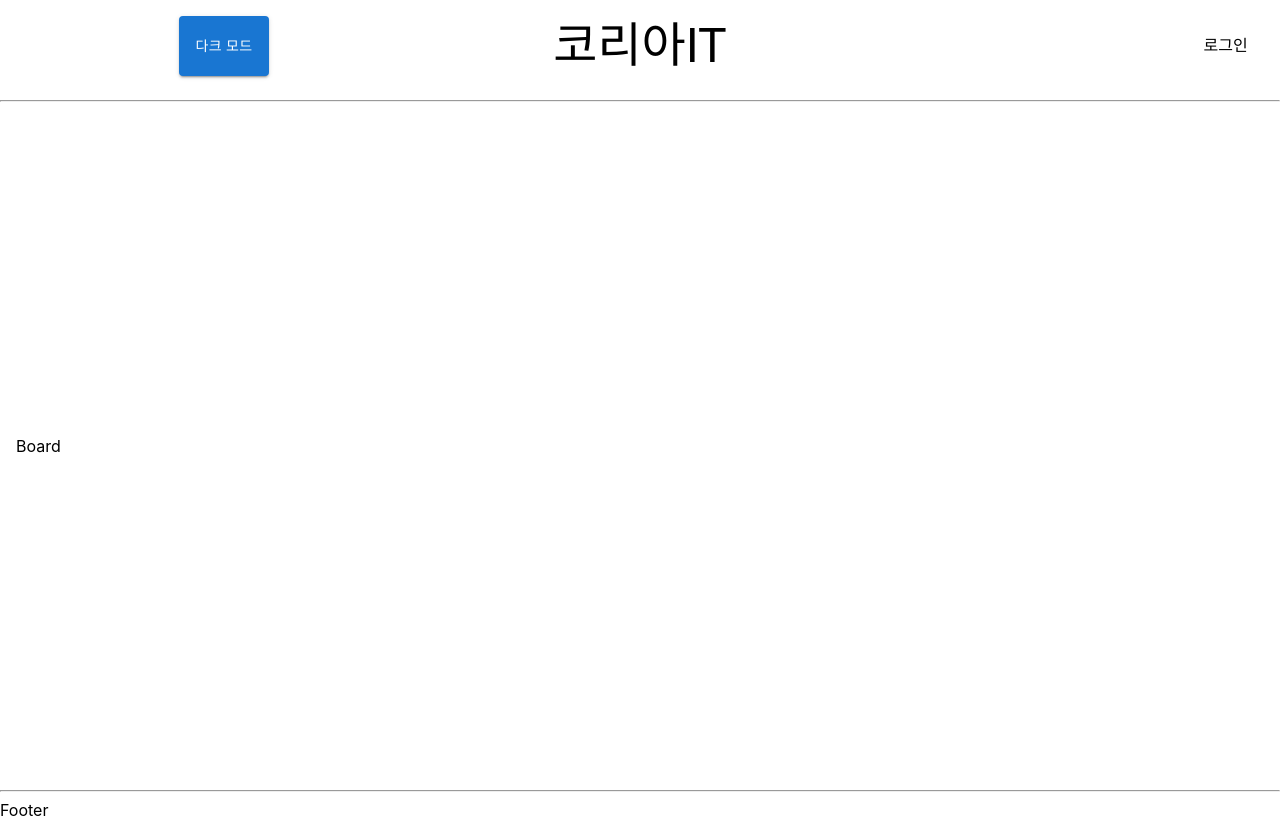
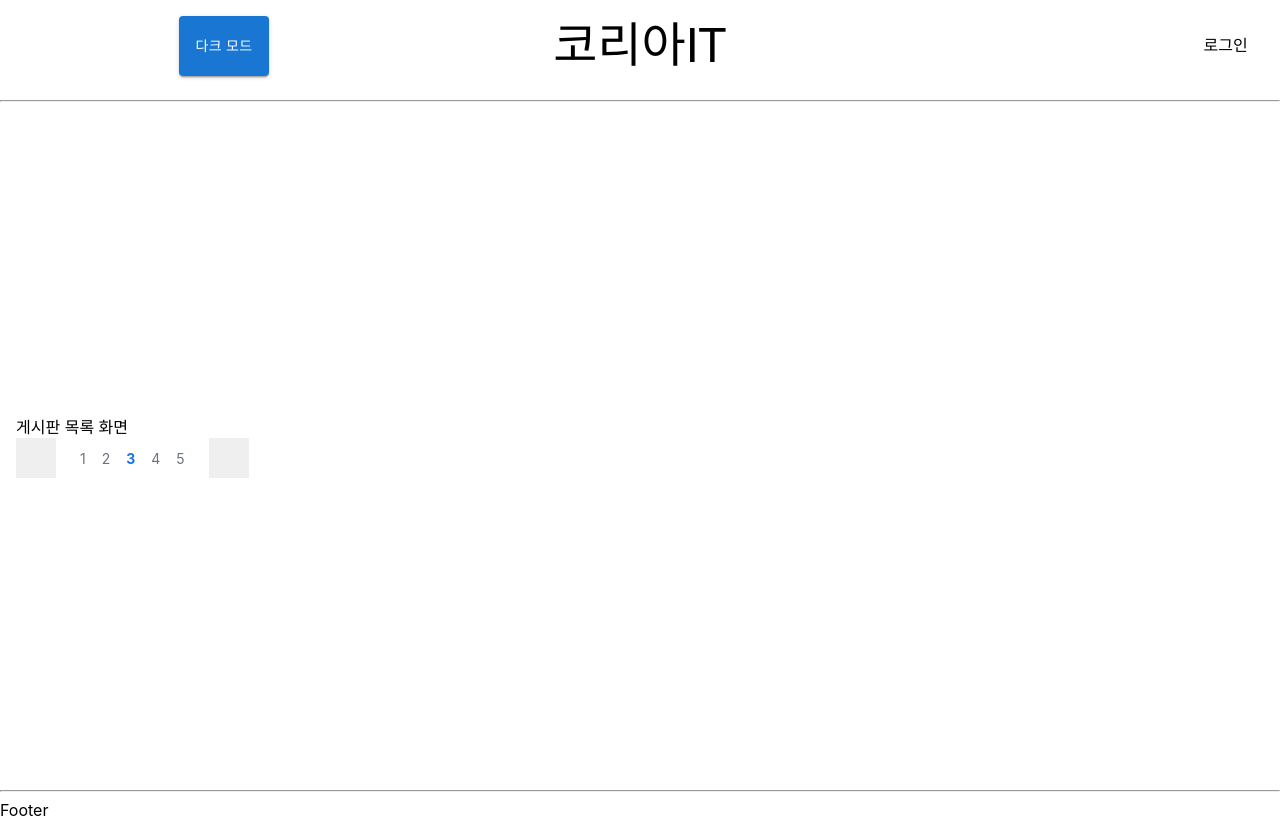
Before and after one commit to devgiants75/korea_1_iot_board, a React (Create React App) app in the folder board_front/: page /board/write in a window 1280 px wide. Built offline with nearby package versions, Linux system fonts and the light colour scheme; no server answers.

Commit message:
20241105

```diff
--- a/board_front/package.json
+++ b/board_front/package.json
@@ -3,6 +3,7 @@
   "version": "0.1.0",
   "private": true,
   "dependencies": {
+    "@emotion/babel-plugin": "^11.12.0",
     "@emotion/react": "^11.13.3",
     "@emotion/styled": "^11.13.0",
     "@mui/material": "^6.1.5",
--- a/board_front/src/App.tsx
+++ b/board_front/src/App.tsx
@@ -4,10 +4,11 @@ import './App.css';
 import { Route, Routes, useNavigate } from 'react-router-dom';
 
 import Container from './layouts/Container';
-import { AUTH_PATH, BOARD_DETAIL_PATH, BOARD_UPDATE_PATH, BOARD_WRITE_PATH, MAIN_PATH, REACT_STUDY_PATH, USER_PATH, TODO_PATH } from './constants';
+import { AUTH_PATH, BOARD_DETAIL_PATH, BOARD_UPDATE_PATH, BOARD_WRITE_PATH, MAIN_PATH, REACT_STUDY_PATH, USER_PATH, TODO_PATH, BOARD_LIST_PATH } from './constants';
 import Main from './views/Main';
 import Authentication from './views/Authentication';
 import Board from './views/Board';
+import BoardList from './views/Board';
 import User from './views/User';
 import ReactStudy from './views/ReactStudy';
 import Todo from './views/Todo';
@@ -93,6 +94,11 @@ function App() {
           {/* 로그인 + 회원가입 화면 */}
           <Route path={AUTH_PATH} element={<Authentication />} />
 
+          {/* 게시물 리스트 화면 */}
+          <Route path={BOARD_LIST_PATH
+
+          } element={<BoardList />} />
+
           {/* 게시물 상세 보기 화면 */}
           <Route path={BOARD_DETAIL_PATH(':boardNumber')} element={<Board />} />
 
--- /dev/null
+++ b/board_front/src/components/Pagination.tsx
@@ -0,0 +1,98 @@
+import React from 'react';
+
+/** @jsxImportSource @emotion/react */
+import { css } from '@emotion/react';
+
+interface PaginationProp {
+  pageList: number[]; // 페이지 번호 목록 배열
+  currentPage: number; // 현재 페이지 번호
+
+  // 특정 페이지 클릭 시 호출 함수
+  handlePageClick: (page: number) => void;
+
+  // 이전/다음 섹션으로 이동 버튼 클릭 시 호출 함수
+  handlePreSectionClick: () => void;
+  handleNextSectionClick: () => void;
+}
+
+// 해당 pagination 메인 컴포넌트
+const paginationBoxStyle = css`
+  display: flex;
+  align-items: center;
+  gap: 24px;
+`;
+
+// 버튼 스타일: 아이콘과 호버/포커스 효과 포함
+const buttonStyle = (icon: string) => css`
+  width: 40px;
+  height: 40px;
+  background-image: url(${icon});
+  background-size: cover;
+  background-position: center;
+  border: none;
+  cursor: pointer;
+  transition: background-color 0.3s;
+
+  &:hover {
+    background-color: #e2e8f0;
+  }
+
+  &:focus {
+    outline: 2px solid #1a73e8
+  }
+`;
+
+// 페이지 번호 목록 스타일
+const pageListStyle = css`
+  display: flex;
+  gap: 16px;
+`;
+
+// 페이지 번호 스타일: 활성화 여부에 따라 스타일 변경
+const pageStyle = (isActive: boolean) => css`
+  color: ${isActive ? '#1a73e8' : '#6b7280'};
+  font-size: 14px;
+  font-weight: ${isActive ? '700' : '400'};
+  cursor: ${isActive ? 'default' : 'pointer'};
+  transition: color 0.3s;
+
+  &:hover {
+    color: ${!isActive && '#374151'};
+    /* 비활성 페이지만 호버 시 색상 변경 */
+  }
+`;
+
+export default function Pagination() {
+  const pageList = [1, 2, 3, 4, 5];
+  const currentPage = 3;
+
+
+  return (
+    <div css={paginationBoxStyle}>
+      {/* Pagination 컴포넌트를 감싸는 상자 */}
+
+      <button
+        css={buttonStyle('')}
+        // 이전 버튼에 아이콘 설정
+      />
+
+      <div css={pageListStyle}>
+        {/* 페이지 번호 목록을 담는 컨테이너 */}
+
+        {pageList.map(page => (
+          <div
+            key={page}
+            css={pageStyle(page === currentPage)}
+          >
+            {page}
+          </div>
+        ))}
+      </div>
+
+      <button
+        css={buttonStyle('')}
+        // 다음 버튼에 아이콘 설정
+      />
+    </div>
+  )
+}
--- a/board_front/src/constants/index.ts
+++ b/board_front/src/constants/index.ts
@@ -7,6 +7,7 @@ export const MAIN_PATH = '/';
 
 export const AUTH_PATH = '/auth';
 
+export const BOARD_LIST_PATH = '/board';
 export const BOARD_DETAIL_PATH = (boardNumber: number | string) => `/board/detail/${boardNumber}`;
 export const BOARD_WRITE_PATH = '/board/write';
 export const BOARD_UPDATE_PATH = (boardNumber: number | string) => `/board/update/${boardNumber}`;
--- /dev/null
+++ b/board_front/src/react-study/G_Emotion.tsx
@@ -0,0 +1,95 @@
+/** @jsxImportSource @emotion/react */
+import { css, Global } from '@emotion/react'
+import styled from '@emotion/styled';
+import React from 'react'
+/*
+1. Emotion 라이브러리
+: CSS-in-JS 스타일링을 제공하여 React 컴포넌트 스타일을 적용하는 방법
+
+cf) CSS-in-JS
+  : JS 안에서 스타일을 작성하게 해주는 방식
+
+2. Emotion 사용 방법
+: npm install @emotion/react @emotion/styled
+- npm install @emotion/react @emotion/styled @emotion/babel-plugin
+  (바벨 플러그인-선택사항: 타입 지원을 위해 설치)
+
+3. Emotion 기본 구성
+: @emotion/react: Emotion의 핵심 패키지, css 함수와 테마 기능 등을 제공
+: @emotion/styled: styled-components와 유사하게 스타일링 할 수 있게 도와주는 패키지
+
+4. 기본 사용법
+  1) css 함수
+    : css 헬퍼를 사용하여 스타일을 작성
+
+  2) styled 함수
+    : styled 함수를 사용하여 스타일을 작성
+    : 해당 스타일의 컴포넌트를 반환
+*/
+
+const divStyle = css`
+  background-color: #007bff;
+  color: white;
+  margin: 4px;
+  padding: 8px 16px;
+  border: none;
+  border-radius: 4px;
+  &:hover {
+    background-color: #0056b3;
+  }
+`;
+
+const StyledDiv = styled.div` // 해당 태그에 직접 스타일 적용
+  background-color: #007bff;
+  color: white;
+  margin: 4px;
+  padding: 8px 16px;
+  border: none;
+  border-radius: 4px;
+  &:hover {
+    background-color: #0056b3;
+  }
+`;
+
+/*
+  5. 동적 스타일링 - TS로 타입을 정의하여 동적 스타일
+*/
+
+const buttonStyle = (status: boolean) => css`
+  background-color: ${status ? 'green' : 'red'};
+  color: white;
+`;
+
+/*
+  6. 프로젝트 초기 스타일링
+  : Global styled를 사용하여 초기 컴포넌트에 대한 스타일을 지정;
+*/
+const globalStyles = css`
+  body {
+    margin: 0;
+    padding: 0;
+    box-sizing: border-box;
+    background-color: #d2ff9b;
+  }
+`;
+
+export default function G_Emotion() {
+  return (
+    <>
+      <Global styles={globalStyles} />
+      <div css={divStyle}>
+        HELLO, EMOTION1
+      </div>
+
+      <StyledDiv>
+        HELLO, EMOTION2
+      </StyledDiv>
+
+      <hr />
+      <button css={buttonStyle(true)}>HELLO DYNAMIC EMOTION</button>
+      <button css={buttonStyle(false)}>HELLO DYNAMIC EMOTION</button>
+
+      <hr />
+    </>
+  )
+}
--- /dev/null
+++ b/board_front/src/react-study/H_Emotion2.tsx
@@ -0,0 +1,120 @@
+/** @jsxImportSource @emotion/react */
+import { css } from '@emotion/react';
+import React from 'react'
+
+const containerStyle = css`
+  display: flex; // flex 컨테이너 지정
+  flex-direction: column; // y축(기본축) 방향으로 아이템 정렬
+  justify-content: center; // 메인축을 따라 정렬 (y축)
+  align-items: center; // 메인축의 수직축을 따라 정렬 (x축)
+  height: 100vh;
+  padding: 20px;
+  gap: 20px;
+  background-color: #f5f5f5;
+`;
+
+const sectionStyle = (isReverse: boolean) => css`
+  display: flex; // 기본 축이 x축
+  flex-direction: row;
+  justify-content: ${isReverse ? "flex-end" : "flex-start"};
+  align-items: center;
+  gap: 10px;
+
+  width: 80%;
+  padding: 20px;
+  border: 1px solid #ddd;
+  border-radius: 8px;
+  background-color: ${isReverse ? "#e3f2fd" : "#ffebee"};
+  transition: flex-direction 0.3s;
+
+  @media (max-width: 600px) {
+    flex-direction: column;
+  }
+`;
+
+const itemStyle = css`
+  display: flex;
+  justify-content: center;
+  align-items: center;
+  width: 80px;
+  height: 80px;
+  background-color: #bbdefb;
+  color: #fff;
+  font-weight: bold;
+  border-radius: 50%;
+  transition: transform 0.3s;
+
+  &:hover {
+    transform: scale(1.1);
+  }
+`;
+
+const dataStyle = css`
+  display: flex;
+  flex-direction: column;
+  justify-content: center;
+  align-items: center;
+  width: 200px;
+  background-color: #e3f2fd;
+  color: #333;
+  font-weight: bold;
+  border-radius: 8px;
+  box-shadow: 0 2px 4px rgba(0, 0, 0, 0.1);
+  transition: transform 0.3s background-color 0.3s;
+
+  &:hover {
+    transform: scale(1.1);
+    background-color: #bbdefb;
+  }
+`;
+
+const idStyle = css`
+  font-size: 1.2em;
+  color: #1565c0;
+  margin-bottom: 8px;
+`;
+
+const contentStyle = css`
+  font-size: 1em;
+  color: #555;
+`;
+
+export default function H_Emotion2() {
+
+  const data = [
+    { id: 1, content: '보라돌이'},
+    { id: 2, content: '뚜비'},
+    { id: 3, content: '나나'},
+    { id: 4, content: '뽀'},
+  ];
+
+  return (
+    <div css={containerStyle}>
+      <div css={sectionStyle(false)}>
+        <div css={itemStyle}>A1</div>
+        <div css={itemStyle}>A2</div>
+        <div css={itemStyle}>A3</div>
+      </div>
+      <div css={sectionStyle(true)}>
+        <div css={itemStyle}>B1</div>
+        <div css={itemStyle}>B2</div>
+        <div css={itemStyle}>B3</div>
+        <div css={itemStyle}>B4</div>
+        <div css={itemStyle}>B5</div>
+      </div>
+      <div css={sectionStyle(false)}>
+        <div css={itemStyle}>C1</div>
+        <div css={itemStyle}>C2</div>
+        <div css={itemStyle}>C3</div>
+        <div css={itemStyle}>C4</div>
+      </div>
+
+      {data.map(item => (
+        <div css={dataStyle}>
+          <div css={idStyle}>{item.id}</div>
+          <div css={contentStyle}>{item.content}</div>
+        </div>
+      ))}
+    </div>
+  )
+}
--- a/board_front/src/views/Board/index.tsx
+++ b/board_front/src/views/Board/index.tsx
@@ -1,7 +1,11 @@
 import React from 'react'
+import Pagination from '../../components/Pagination'
 
 export default function Board() {
   return (
-    <div>Board</div>
+    <div>
+      게시판 목록 화면
+      <Pagination />
+    </div>
   )
 }
--- a/board_front/src/views/ReactStudy/index.tsx
+++ b/board_front/src/views/ReactStudy/index.tsx
@@ -5,6 +5,8 @@ import StateEffect from '../../react-study/C_StateEffect';
 import ReactCookie from '../../react-study/D_react_cookie';
 import Zustand from '../../react-study/E_zustand';
 import ZustandRender from '../../react-study/E_zustand_render';
+import Emotion from '../../react-study/G_Emotion';
+import Emotion2 from '../../react-study/H_Emotion2';
 
 export default function ReactStudy() {
   return (
@@ -24,6 +26,10 @@ export default function ReactStudy() {
       <h2>zustand: 전역 상태 관리</h2>
       <Zustand />
       <ZustandRender />
+
+      <h2>Emotion: 스타일 라이브러리</h2>
+      <Emotion />
+      <Emotion2 />
     </>
   )
 }
--- a/board_front/tsconfig.json
+++ b/board_front/tsconfig.json
@@ -18,7 +18,8 @@
     "resolveJsonModule": true,
     "isolatedModules": true,
     "noEmit": true,
-    "jsx": "react-jsx"
+    "jsx": "react-jsx",
+    "jsxImportSource": "@emotion/react"
   },
   "include": [
     "src"
```
Also changed, not shown: 1 other file (tests, documents, lock files or other folders).
